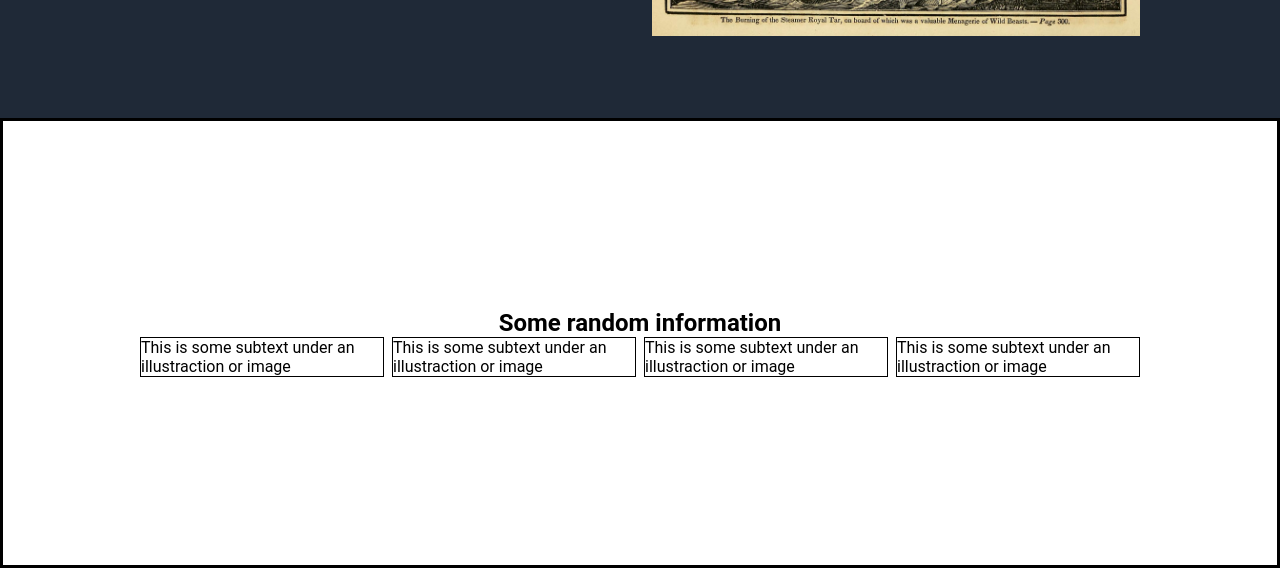
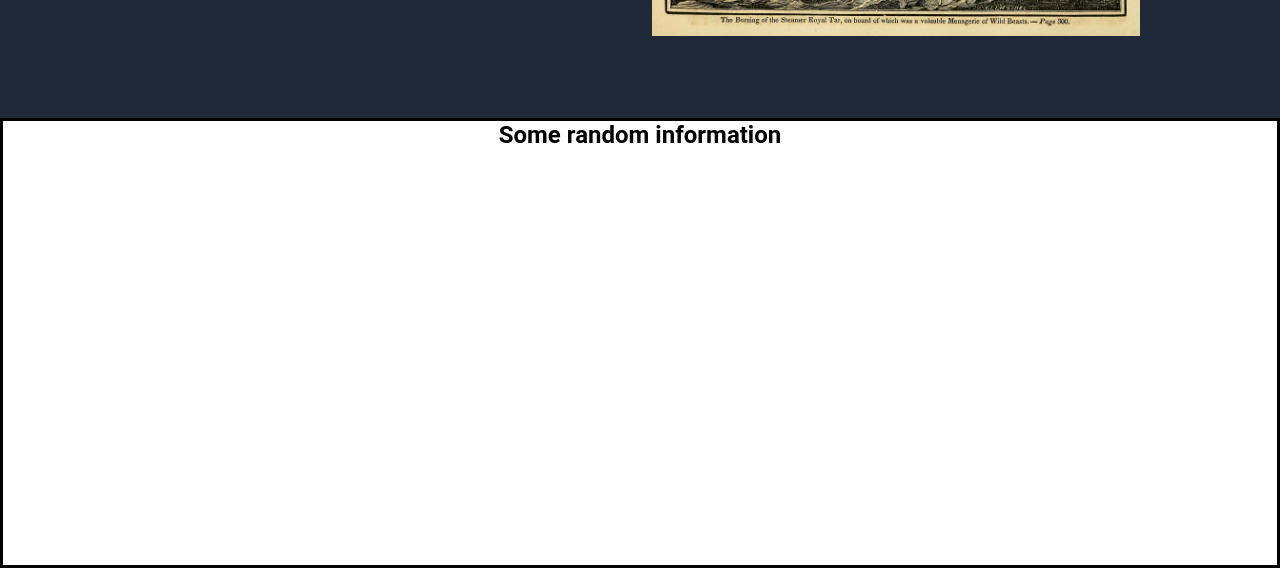
Before and after one commit to AtLeastOneBearPlease/landing-page, a plain HTML site: page index.html in a window 1280 px wide. Shown: the part 408-976 px from the top of the page. Drawn offline with Linux system fonts and the light colour scheme.

Commit message:
feat: Start from scratch to fix flexibility
I could not get the items to flex inside this space
when shrinking the size of the window. Trying from top
down to see if I can get it to work that way, adding
content of info cards last.

```diff
--- a/index.html
+++ b/index.html
@@ -36,12 +36,20 @@
     </div>
 
     <div class="info-section wrapper default-section-height">
+        <h2>Some random information</h2>
+        <div class="info">
 
-        <div class="content info">
+        </div>
 
+
+    </div>
+</body>
+</html>
+
+<!-- <div class="content info">
     <h2>Some random information</h2>
 
-            <div class="info-card-wrapper">
+    <div class="content info-card-wrapper">
         <div class="info-card">
 
             <div class="info-card-image"></div>
@@ -74,8 +82,4 @@
             </div>
         </div>
     </div>
-
-        </div>
-    </div>
-</body>
-</html>
+</div> -->
--- a/style.css
+++ b/style.css
@@ -98,20 +98,46 @@ body {
     border: 3px solid black;
 }
 
-.info {
+
+
+/* .info {
     display: flex;
-    justify-content: center;
+    flex-direction: column;
     align-items: center;
-    flex-direction: column;
+}
+
+.info > h2 {
+    flex: 1;
 }
 
 .info-card-wrapper {
     display: flex;
-    gap: 8px;
+    gap: 32px;
+    border: 1px solid black;
+    min-width: 0%;
+    flex-wrap: wrap;
+    justify-content: center;
+    flex: 1 1 0;
 }
 
 .info-card {
     display: flex;
     flex-direction: column;
-    border: 1px solid black;
+    align-items: center;
+    gap: 8px;
+    width: 150px;
+    min-width: none;
 }
+
+.info-card-image {
+    width: 150px;
+    height: 150px;
+    border: 3px solid #3882f6;
+    border-radius: 10%;
+    min-width: none;
+}
+
+.info-card-text {
+    text-align: center;
+    min-width: 0%;
+} */
```
Lines whose indentation alone changed are shown as unchanged.
